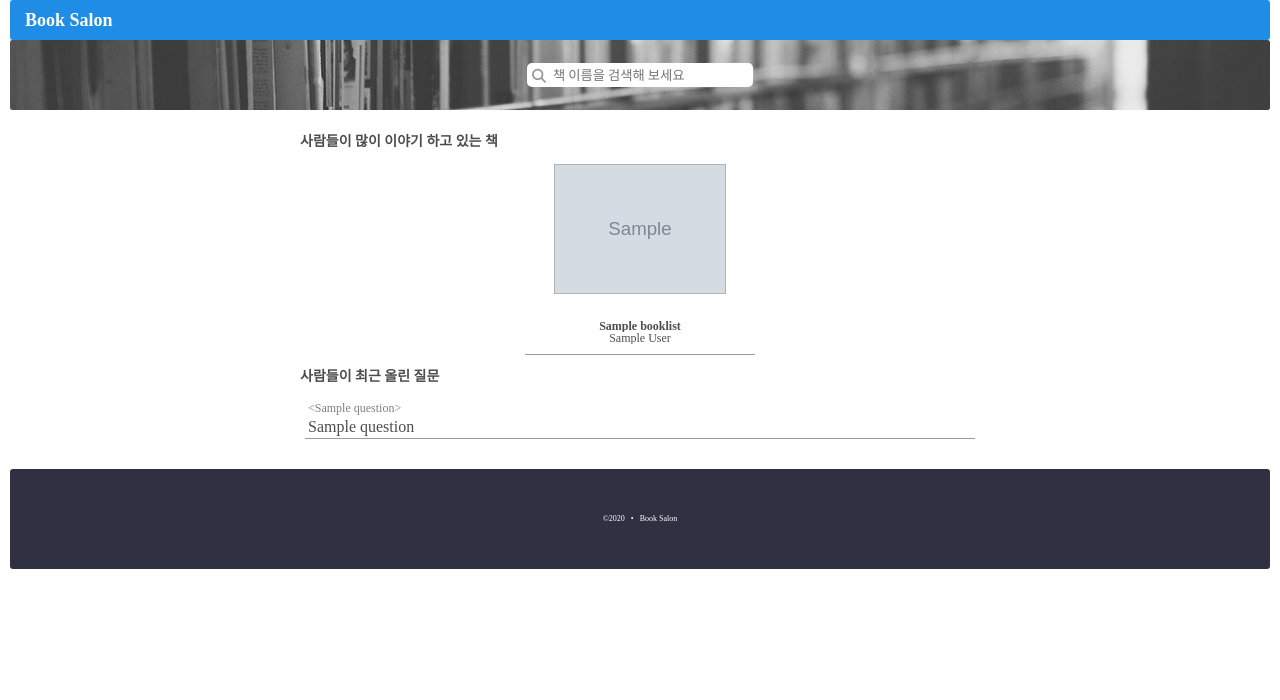
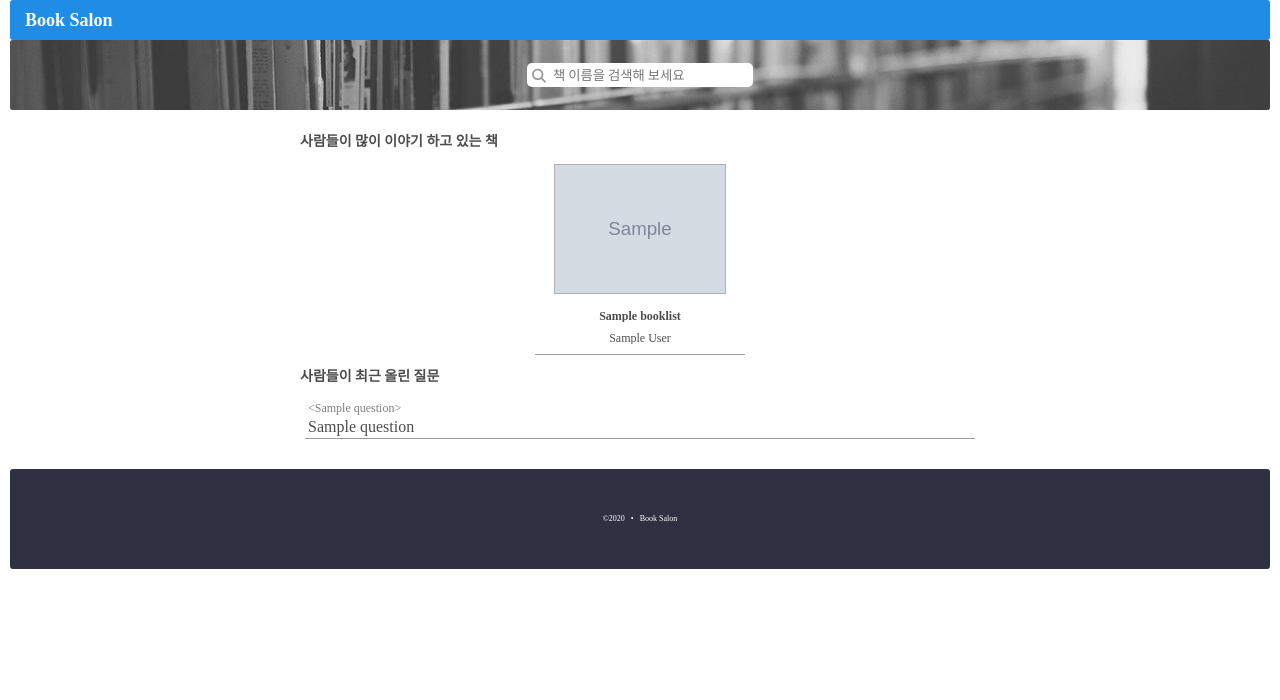
Before and after one commit to namseokyoo/booksalon_flask, a Flask app: page / in a window 1280 px wide. Shown: the top 700 px of the page. Run offline with Flask 2, Linux system fonts and the light colour scheme; grey boxes marked "Sample" are stand-in pictures; a database or web service that is not in the repository returns one stand-in record (values such as "Sample title"); some libraries are stand-ins or nearby versions.

Commit message:
fix style

```diff
--- a/static/css/home.css
+++ b/static/css/home.css
@@ -64,7 +64,7 @@
     margin-top: 5px;
     margin-bottom: 15px;
     border-bottom: var(--border_line);
-    padding: 10px;
+    padding: 10px 0px;
 }
 
 .recent-book__info {
@@ -83,6 +83,7 @@
     display: flex;
     flex-direction: column;
     align-items: center;
+    justify-content: space-between;
 }
 
 .recent-book__author {
@@ -105,6 +106,7 @@
     overflow: hidden;
     text-overflow: ellipsis;
     text-align: center;
+    margin-bottom: 10px;
 }
 
 @media (max-width: 630px) {
@@ -112,11 +114,14 @@
         flex-direction: column;
         width: 100%;
         align-items: flex-start;
+        padding: 0px 0px;
     }
     .recent-book__info {
+        margin: 0px 5px;
         flex-direction: row;
         align-items: center;
         height: 150px;
+        width: 100%;
     }
     .recent-book__author {
         overflow: visible;
@@ -124,10 +129,9 @@
     }
     .recent-book__title {
         overflow: visible;
-        text-overflow: initial;
+        width: auto;
     }
     .recent-book__info__detail {
-        margin-right: 10px;
         align-items: flex-start;
     }
     .recent-book__title {
```
